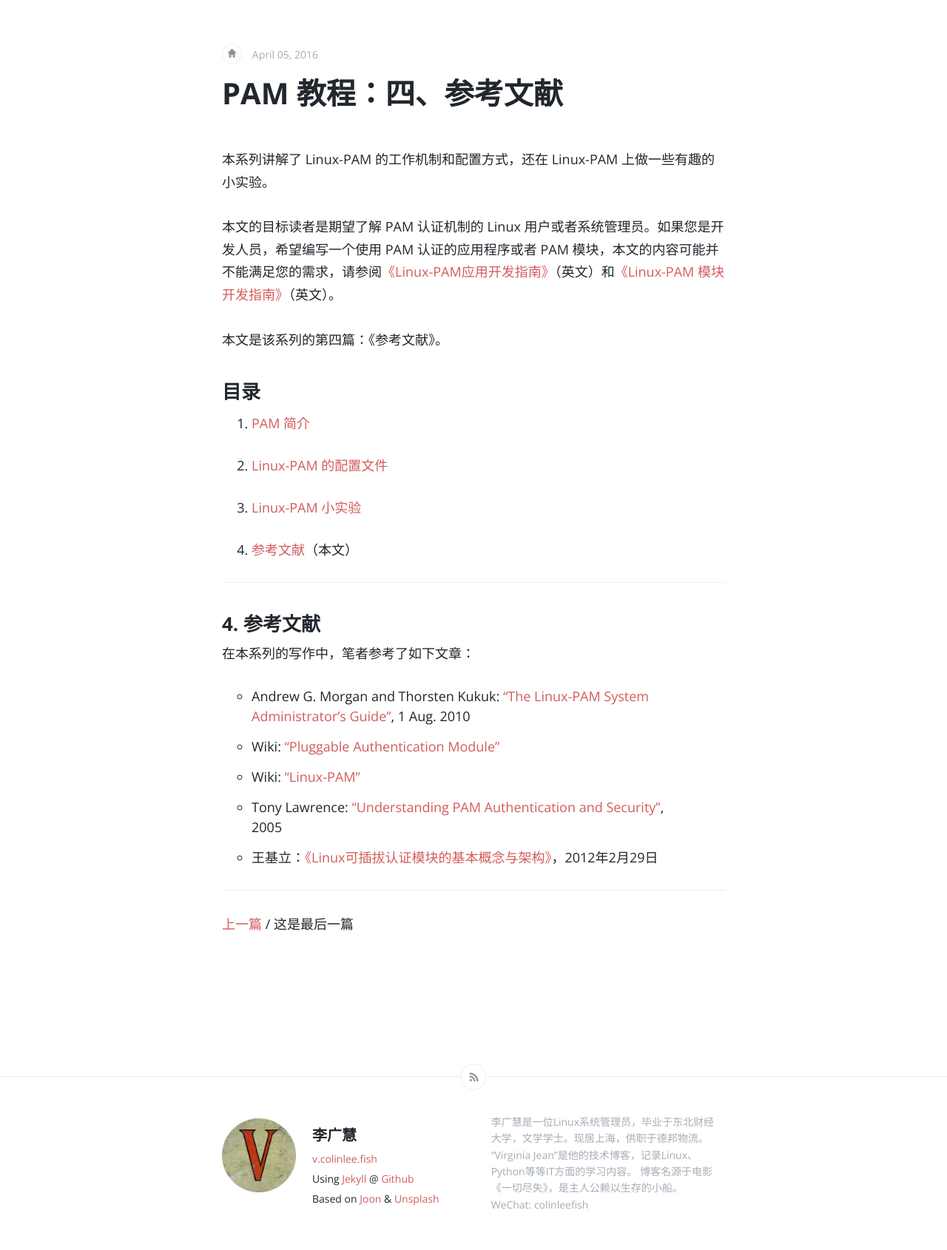
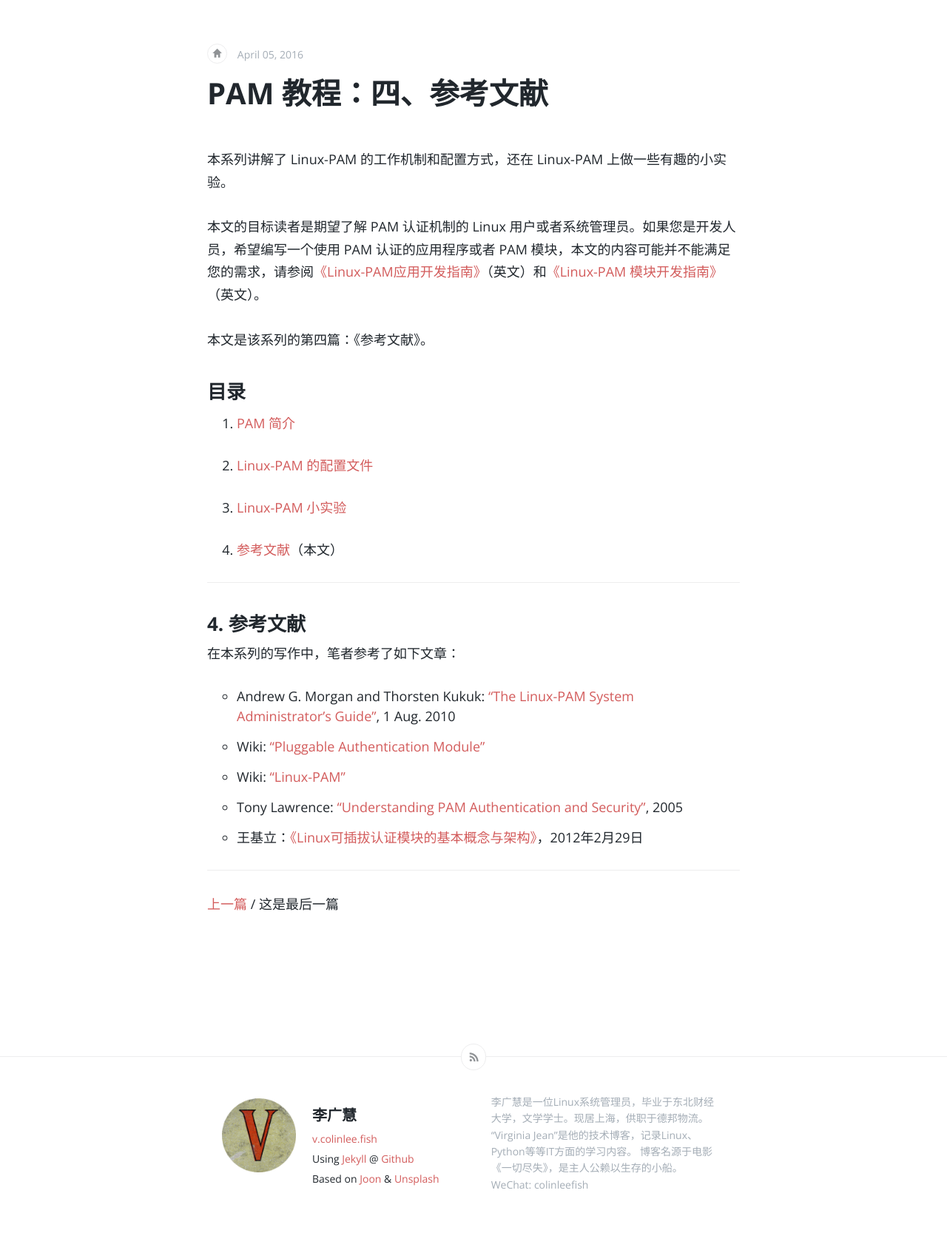
Before and after one commit to colinleefish/colinleefish.github.io, a Jekyll site: the page built from _posts/2016-04-05-pam-tutorial-4-bibliography.md, in a window 1280 px wide. Shown: the part 540-2230 px from the top of the page at 74% size. Built offline with Jekyll 4.4.1, drawn with Linux system fonts in a browser that asks for light colours; comment, search, counter and statistics services are not loaded; after the commit the page ends 2203 px from its top, so only the background shows below that.

Commit message:
Make the site looks wider.

```diff
--- a/css/screen.css
+++ b/css/screen.css
@@ -397,7 +397,7 @@ body.noimage {
 article {
     margin: 65px auto 0 auto;
     padding: 0 30px;
-    max-width: 680px;
+    max-width: 720px;
     text-align: left
 }
 article #home_link {
```
